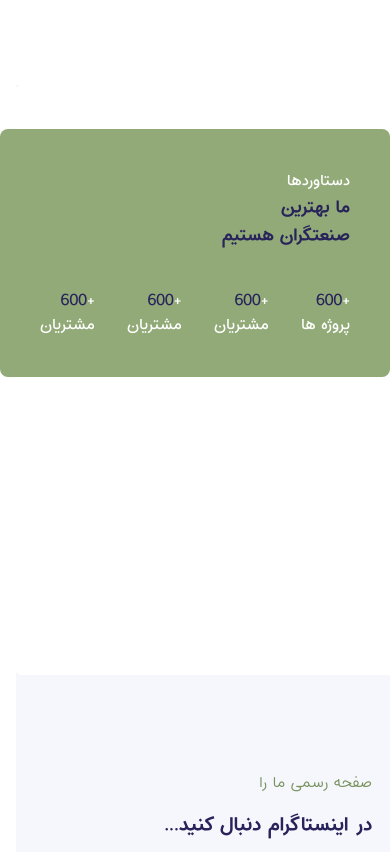
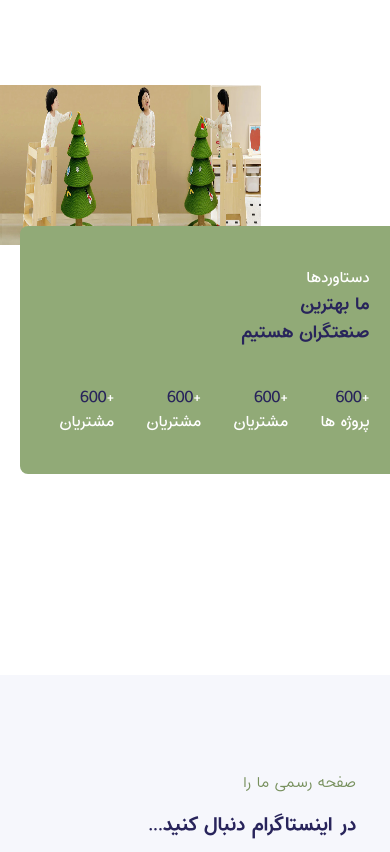
Before and after one commit to rezaaminiweb/chenor, a website: page public/index.html in a window 390 px wide. Shown: the part 2177-3029 px from the top of the page. Drawn offline with nearby package versions, Linux system fonts and the light colour scheme.

Commit message:
first commit

```diff
--- a/public/index.html
+++ b/public/index.html
@@ -404,10 +404,10 @@
 
 
          <!-- achievement box -->
-         <div class="container  ar ">
+         <div class="container   ">
 
             <div
-               class=" absolute top-11 lg:top-44  mr-0 lg:mr-14 bg-[#91aa77] rounded-lg p-10  w-full sm:w-[90%] md:w-[85%] lg:w-[60vw]  flex flex-col gap-10">
+               class=" absolute  left-[5%] top-[24%]  lg:top-[23%] lg:left-[30%]  mr-0 lg:mr-14 bg-[#91aa77] rounded-lg p-10  w-full sm:w-[90%] md:w-[85%] lg:w-[40vw]  flex flex-col gap-10">
                <!-- title -->
                <div class="">
                   <h5 class="text-white">دستاوردها</h5>
--- a/src/input.css
+++ b/src/input.css
@@ -71,12 +71,22 @@
 
     }
 }
-@media only screen and (max-width: 800px) {
+
+
+  @media only screen and (max-width: 1000px) {
     .achievement {
-      background-image: none;
+        background-size: 70vw 30vh;
+        background-position:-10% 0% ;
+
     }
   }
+  @media only screen and (max-width: 800px) {
+    .achievement {
+        background-size: 70vw 19vh;
+        background-position:-10% 0% ;
 
+    }
+  }
 
 
   #radius{
@@ -84,7 +94,7 @@
   }
 @media only screen and (max-width: 1024px) {
     #radius{
-        border-radius: 5px 5px 5px 5px;
+        border-radius: 0px 0px 0px 0px;
     }
 
   }
```
Also changed, not shown: public/styles/output.css, 1 other file.
